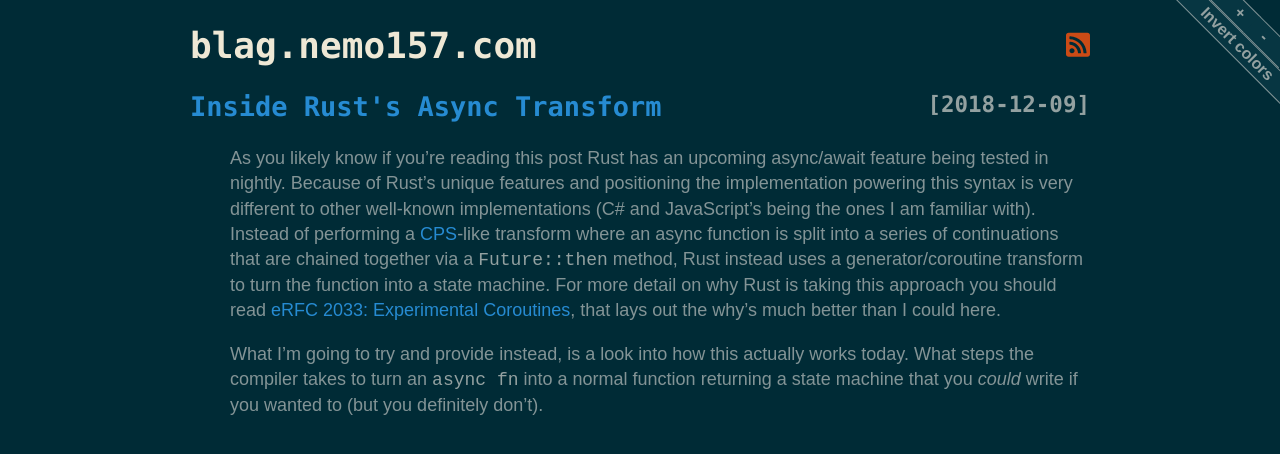
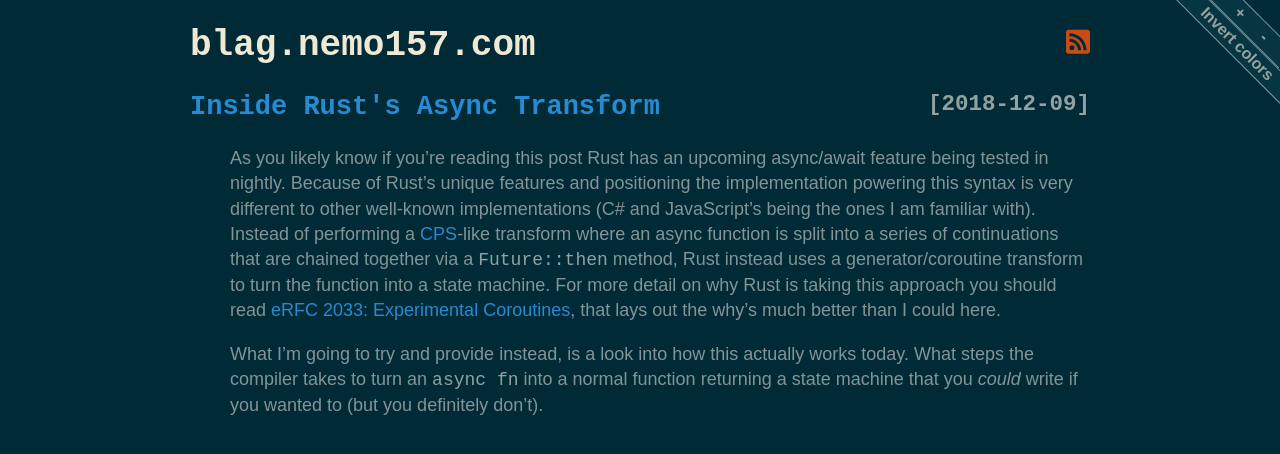
Before and after one commit to Nemo157/blag.nemo157.com, a Jekyll site: the page built from index.md, in a window 1280 px wide. Shown: the top 454 px of the page. Built offline with Jekyll 4.4.1, drawn with Linux system fonts in a browser that asks for light colours.

Commit message:
Remove font selection

```diff
--- a/_sass/app.sass
+++ b/_sass/app.sass
@@ -17,7 +17,7 @@
   padding: 0 10px
 
 h1,h2,h3
-  font-family: "Lucida Console", Monaco, monospace
+  font-family: monospace
   line-height: 1.2
 
 a.button
```
